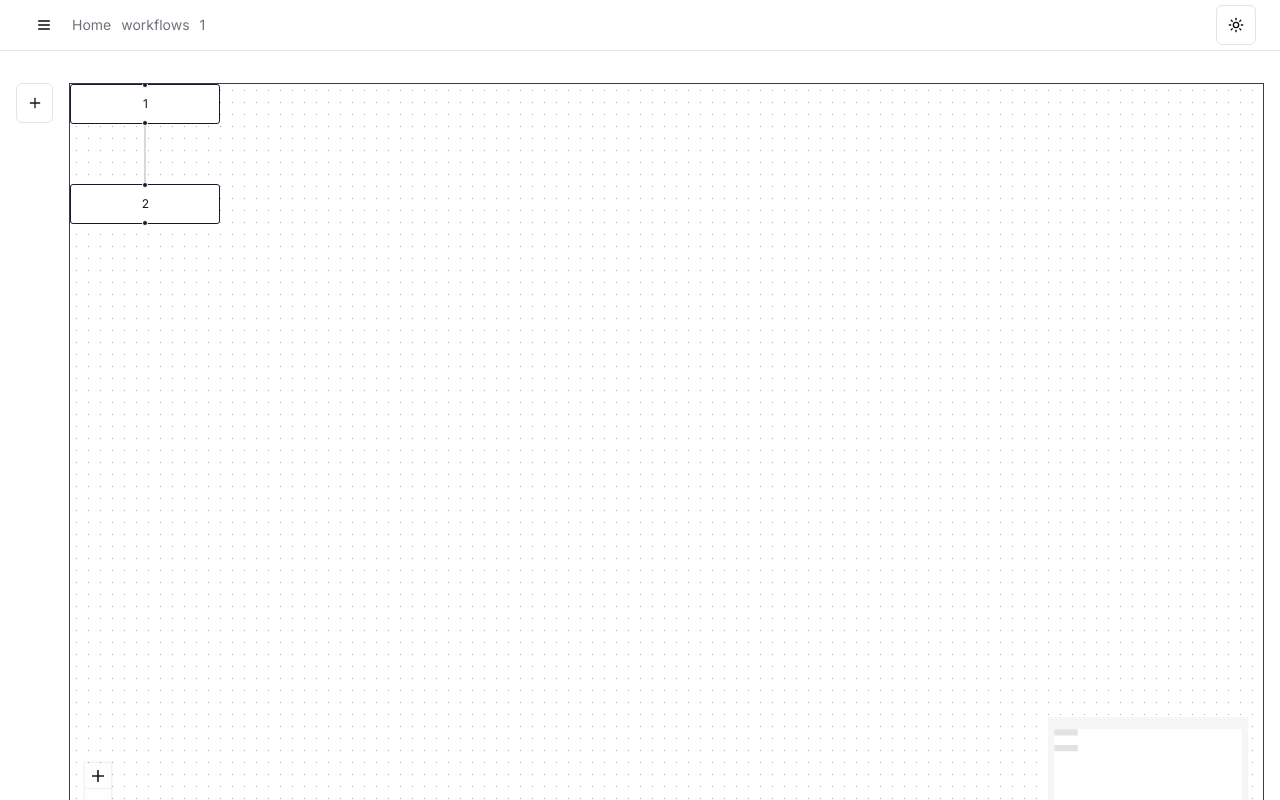
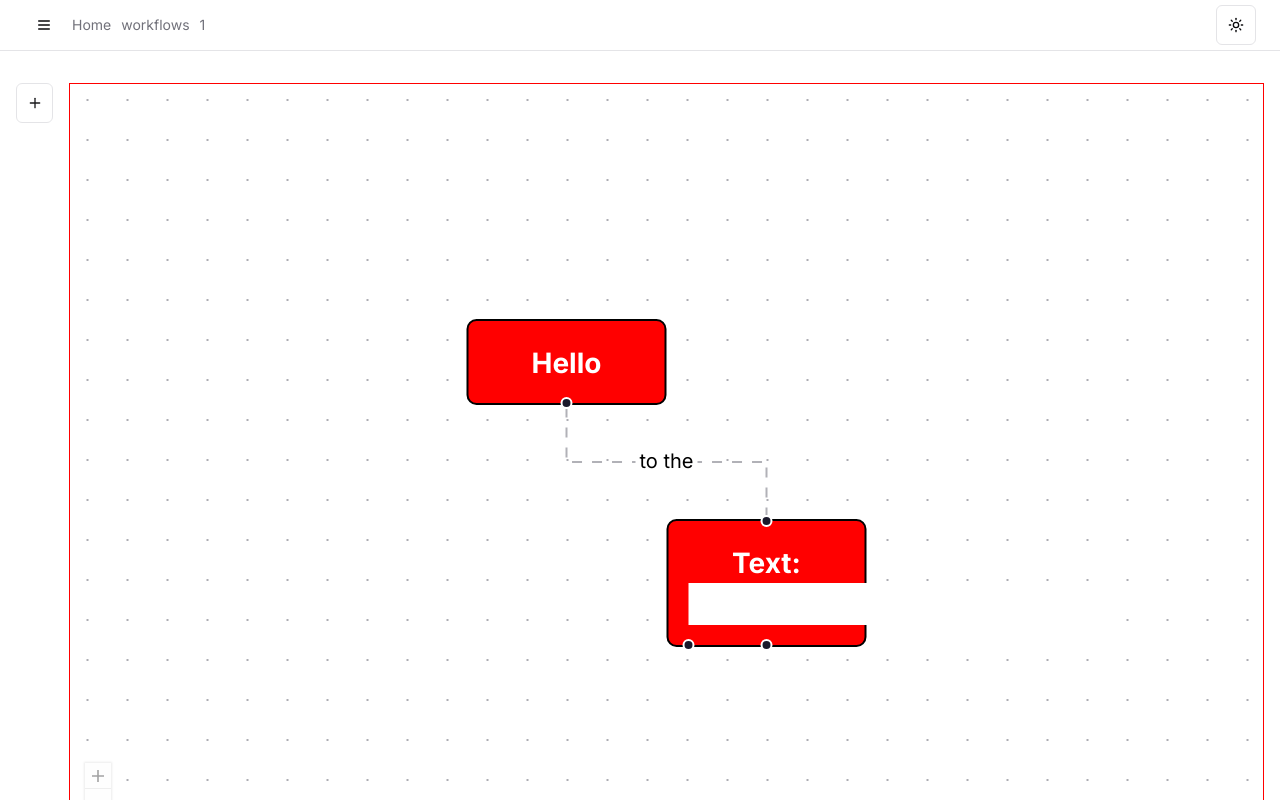
Before and after one commit to ramzy1453/my-wkfl-devfest-batna-2k24, a Next.js app: page /workflows/1 in a window 1280 px wide. Built offline with nearby package versions, Linux system fonts and the light colour scheme.

Commit message:
create custom node component for the flow

```diff
--- a/app/(dashboard)/workflows/[workflowId]/page.tsx
+++ b/app/(dashboard)/workflows/[workflowId]/page.tsx
@@ -9,7 +9,7 @@ import {
   DialogTrigger,
 } from "@/components/ui/dialog";
 import { Input } from "@/components/ui/input";
-import WorkflowBoard from "@/components/workflows/WorkflowBoard";
+import Flow from "@/components/workflows/Flow";
 import { Instagram, Plus } from "lucide-react";
 
 export default function WorflowDetails() {
@@ -53,7 +53,7 @@ export default function WorflowDetails() {
         </DialogContent>
       </Dialog>
 
-      <WorkflowBoard />
+      <Flow />
     </div>
   );
 }
--- /dev/null
+++ b/components/workflows/Flow.tsx
@@ -0,0 +1,105 @@
+"use client";
+import { useState, useCallback, useMemo } from "react";
+import {
+  ReactFlow,
+  Controls,
+  Background,
+  applyNodeChanges,
+  applyEdgeChanges,
+  useNodesState,
+  useEdgesState,
+  OnConnect,
+  addEdge,
+  SelectionMode,
+  Node,
+  Edge,
+} from "@xyflow/react";
+import "@xyflow/react/dist/style.css";
+import TextUpdaterNode from "./nodes/TextUpdaterNode";
+
+const initialNodes: Node[] = [
+  {
+    id: "1",
+    data: { label: "Hello" },
+    position: { x: 0, y: 0 },
+    type: "input",
+    style: {
+      background: "red",
+      color: "white",
+      border: "1px solid black",
+      borderRadius: "5px",
+      padding: "10px",
+      width: "100px",
+      textAlign: "center",
+      fontSize: "14px",
+      fontWeight: "bold",
+    },
+  },
+  {
+    id: "2",
+    data: { label: "World" },
+    type: "textUpdater",
+    position: { x: 100, y: 100 },
+    style: {
+      background: "red",
+      color: "white",
+      border: "1px solid black",
+      borderRadius: "5px",
+      padding: "10px",
+      width: "100px",
+      textAlign: "center",
+      fontSize: "14px",
+      fontWeight: "bold",
+    },
+  },
+];
+
+const initialEdges: Edge[] = [
+  { id: "1-2", source: "1", target: "2", label: "to the", type: "step" },
+];
+
+function Flow() {
+  const [nodes, setNodes, onNodesChange] = useNodesState(initialNodes);
+  const [edges, setEdges, onEdgesChange] = useEdgesState(initialEdges);
+
+  const onConnect: OnConnect = useCallback(
+    (params) => setEdges((eds) => addEdge(params, eds)),
+    [setEdges]
+  );
+
+  const nodeTypes = useMemo(
+    () => ({
+      textUpdater: TextUpdaterNode,
+    }),
+    []
+  );
+  return (
+    <div
+      style={{
+        border: "1px red solid",
+        height: "100vh",
+        width: "100vw",
+      }}
+    >
+      <ReactFlow
+        nodes={nodes}
+        nodeTypes={nodeTypes}
+        onNodesChange={onNodesChange}
+        edges={edges}
+        onEdgesChange={onEdgesChange}
+        onConnect={onConnect}
+        panOnScroll
+        selectionMode={SelectionMode.Partial}
+        fitView
+        defaultEdgeOptions={{
+          animated: true,
+        }}
+      >
+        <Background />
+        <Controls />
+      </ReactFlow>
+    </div>
+  );
+}
+
+export default Flow;
--- a/components/workflows/WorkflowBoard.tsx
+++ /dev/null
@@ -1,56 +0,0 @@
-"use client";
-
-import {
-  ReactFlow,
-  useNodesState,
-  useEdgesState,
-  addEdge,
-  OnConnect,
-  Controls,
-  Background,
-  MiniMap,
-} from "@xyflow/react";
-
-import { useCallback } from "react";
-
-import "@xyflow/react/dist/style.css";
-
-const initialNodes = [
-  { id: "1", position: { x: 0, y: 0 }, data: { label: "1" } },
-  { id: "2", position: { x: 0, y: 100 }, data: { label: "2" } },
-];
-const initialEdges = [{ id: "e1-2", source: "1", target: "2" }];
-
-export default function WorkflowBoard() {
-  const [nodes, , onNodesChange] = useNodesState(initialNodes);
-  const [edges, setEdges, onEdgesChange] = useEdgesState(initialEdges);
-
-  const onConnect: OnConnect = useCallback(
-    (params) => {
-      return setEdges((eds) => {
-        console.log({
-          omeyyades: { eds, params },
-        });
-        return addEdge(params, eds);
-      });
-    },
-    [setEdges]
-  );
-
-  return (
-    <div style={{ width: "100vw", height: "100vh" }}>
-      <ReactFlow
-        className="border border-green-900"
-        nodes={nodes}
-        edges={edges}
-        onNodesChange={onNodesChange}
-        onEdgesChange={onEdgesChange}
-        onConnect={onConnect}
-      >
-        <Controls />
-        <MiniMap />
-        <Background variant="dots" gap={12} size={1} />
-      </ReactFlow>
-    </div>
-  );
-}
--- /dev/null
+++ b/components/workflows/nodes/TextUpdaterNode.tsx
@@ -0,0 +1,29 @@
+import { ChangeEventHandler, useCallback } from "react";
+import { Handle, Position, NodeProps } from "@xyflow/react";
+
+type Props = {
+  data: NodeProps["data"];
+};
+
+export default function TextUpdaterNode({ data }: Props) {
+  const onChange: ChangeEventHandler<HTMLInputElement> = useCallback((evt) => {
+    console.log(evt.target.value);
+  }, []);
+
+  return (
+    <>
+      <Handle type="target" position={Position.Top} />
+      <div>
+        <label htmlFor="text">Text:</label>
+        <input id="text" name="text" onChange={onChange} className="nodrag" />
+      </div>
+      <Handle type="source" position={Position.Bottom} id="a" />
+      <Handle
+        type="source"
+        position={Position.Bottom}
+        id="b"
+        style={{ left: 10 }}
+      />
+    </>
+  );
+}
--- a/layout/Sidebar.tsx
+++ b/layout/Sidebar.tsx
@@ -43,7 +43,6 @@ export default function DesktopSidebar() {
     (route) => route.href.length > 0 && pathname.includes(route.href)
   );
 
-  console.log({ activeRoute });
   return (
     <div
       className="hidden relative md:block h-screen overflow-hidden bg-primary/5
```
